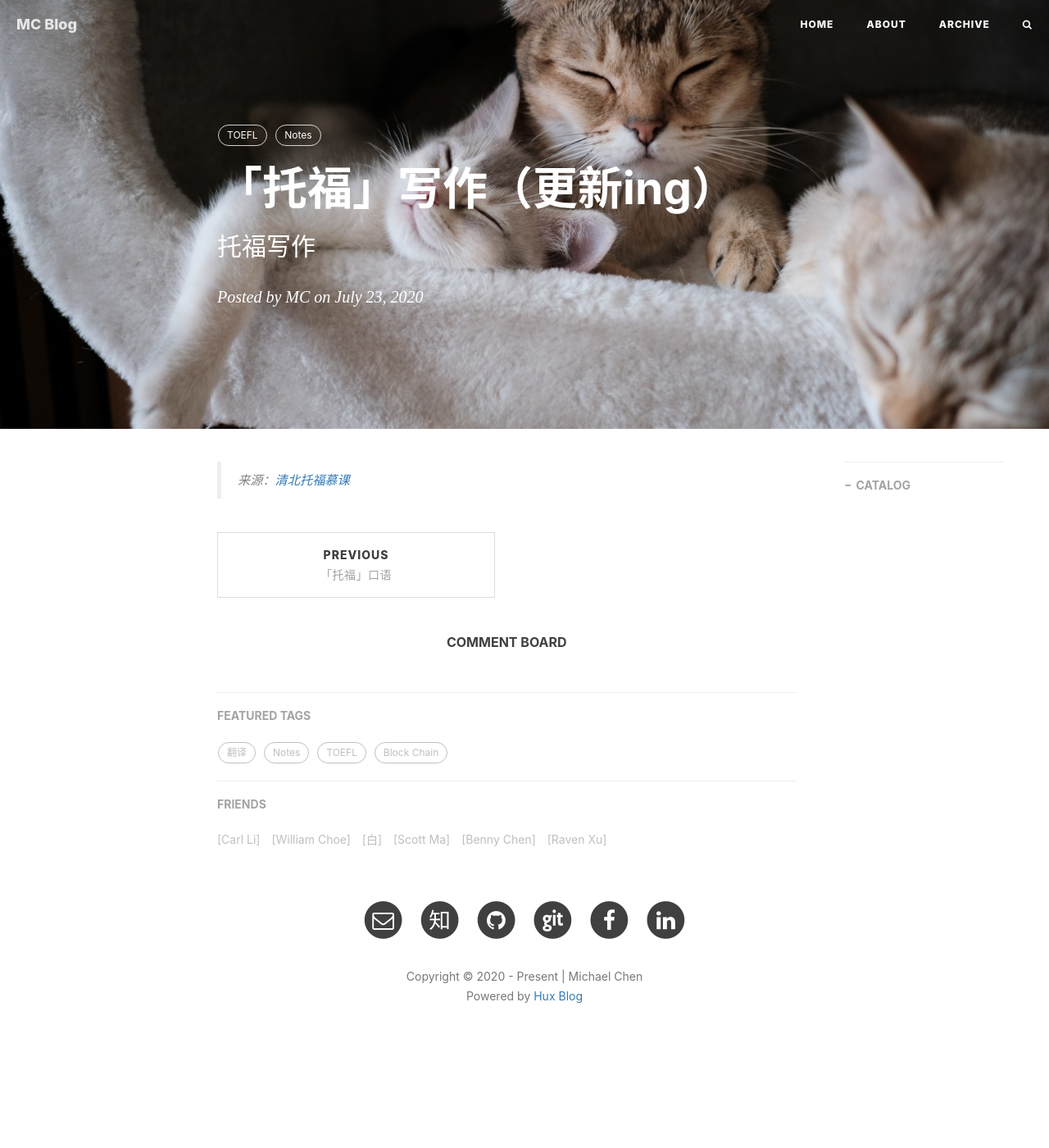
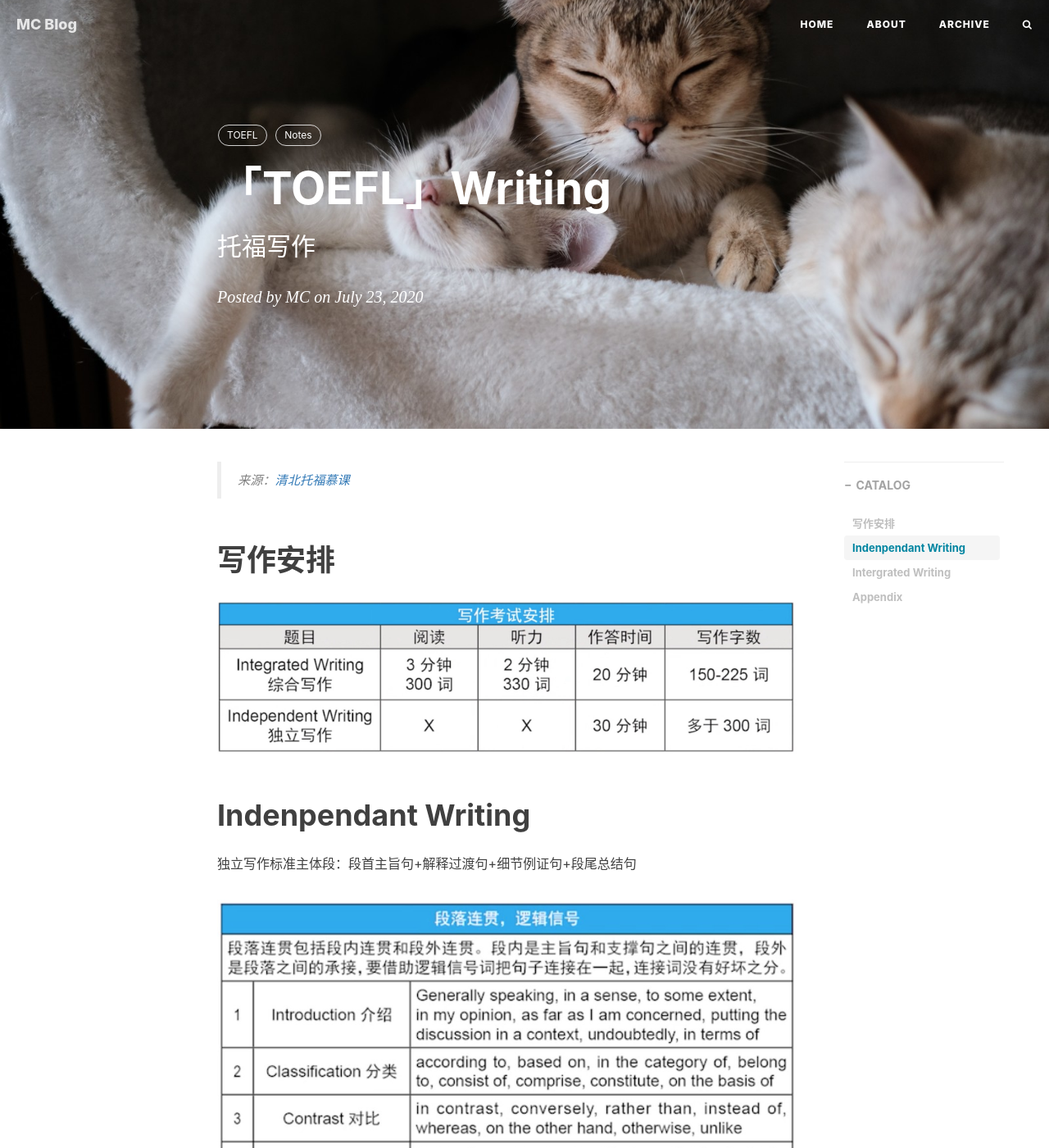
Before and after one commit to MessiahChen/MessiahChen.github.io, a Jekyll site: the page built from _posts/2020-07-23-TOEFL-Writing.markdown, in a window 1280 px wide and 1400 px high. Shown: the whole window at 82% size. Built offline with Jekyll 4.4.1, drawn with Linux system fonts in a browser that asks for light colours; nearby versions of some CDN libraries; comment, search, counter and statistics services are not loaded; some of the changed text lies outside the part shown.

Commit message:
update posts

```diff
--- a/_posts/2020-07-16-PBFT.markdown
+++ b/_posts/2020-07-16-PBFT.markdown
@@ -1,6 +1,6 @@
 ---
 layout:     post
-title:      "「翻译」PBFT算法（未完成）"
+title:      "「翻译」PBFT Algorithm（未完成）"
 subtitle:   "Practical Byzantine Fault Tolerance 逐字翻译"
 date:       2020-07-16 21:00:00
 author:     "MC"
--- a/_posts/2020-07-19-TOFEL-Writing-E-Rater.markdown
+++ b/_posts/2020-07-19-TOFEL-Writing-E-Rater.markdown
@@ -1,6 +1,6 @@
 ---
 layout:     post
-title:      "「托福」写作のE-Rater"
+title:      "「TOEFL」WritingのE-Rater"
 subtitle:   "托福写作E-Rater评分标准"
 date:       2020-07-19 21:30:00
 author:     "MC"
@@ -85,7 +85,7 @@ Tips：
 
 
 
-## 附录
+## Appendix
 
 <table>
   <tr>
@@ -114,3 +114,4 @@ Tips：
     <td><center>健康</center></td>
   </tr>
 </table>
+[TOEFL Writing](/2020/07/24/TOEFL-Writing)
--- a/_posts/2020-07-20-TOEFL-Speaking.markdown
+++ b/_posts/2020-07-20-TOEFL-Speaking.markdown
@@ -1,6 +1,6 @@
 ---
 layout:     post
-title:      "「托福」口语"
+title:      "「TOEFL」Speaking"
 subtitle:   "改革后的托福口语"
 date:       2020-07-20 00:00:00
 author:     "MC"
--- a/_posts/2020-07-23-TOEFL-Writing.markdown
+++ b/_posts/2020-07-23-TOEFL-Writing.markdown
@@ -1,6 +1,6 @@
 ---
 layout:     post
-title:      "「托福」写作（更新ing）"
+title:      "「TOEFL」Writing"
 subtitle:   "托福写作"
 date:       2020-07-23 21:30:00
 author:     "MC"
@@ -14,3 +14,51 @@ tags:
 
 
 > 来源：[清北托福慕课](https://www.bilibili.com/video/BV1LW411v7Z6?p=5)
+
+
+
+# 写作安排
+
+![img](/img/in-post/post-TOEFL/writing-1.png)
+
+
+
+# Indenpendant Writing
+
+独立写作标准主体段：段首主旨句+解释过渡句+细节例证句+段尾总结句
+
+![img](/img/in-post/post-TOEFL/writing-2.png)
+
+![img](/img/in-post/post-TOEFL/writing-3.png)
+
+![img](/img/in-post/post-TOEFL/writing-4.png)
+
+使用被动语态的3种情况：
+
+1. 动作执行者未知或故意隐瞒
+2. 行为或受动对象比施动对象更重要
+3. 进行客观陈述的时候
+
+
+
+# Intergrated Writing
+
+![img](/img/in-post/post-TOEFL/writing-5.png)
+
+综合写作阅读抓分论点主旨句
+
+![img](/img/in-post/post-TOEFL/writing-6.png)
+
+写作的时候阅读内容必须改写
+
+![img](/img/in-post/post-TOEFL/writing-7.png)
+
+![img](/img/in-post/post-TOEFL/writing-8.png)
+
+![img](/img/in-post/post-TOEFL/writing-9.png)
+
+
+
+## Appendix
+
+[TOEFL Writing E-Rater](/2020/07/20/TOFEL-Writing-E-Rater)
```
Also changed, not shown: _posts/2020-07-24-TOEFL-Listening.markdown (added, +12 -0 lines), img/in-post/post-TOEFL/writing-1.png (added), img/in-post/post-TOEFL/writing-2.png (added), img/in-post/post-TOEFL/writing-3.png (added), img/in-post/post-TOEFL/writing-4.png (added), img/in-post/post-TOEFL/writing-5.png (added), img/in-post/post-TOEFL/writing-6.png (added), img/in-post/post-TOEFL/writing-7.png (added), img/in-post/post-TOEFL/writing-8.png (added), img/in-post/post-TOEFL/writing-9.png (added).
